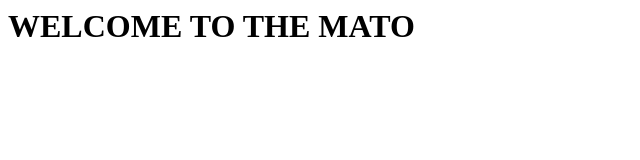
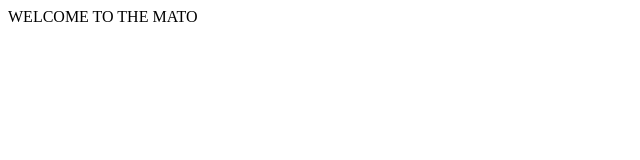
Before and after one commit to WMBLACKOUT/projeto1, a plain HTML site: page index.html in a window 1280 px wide. Shown: the whole page, without its empty margins (0-640 px from the left). Drawn offline with Linux system fonts and the light colour scheme.

Commit message:
Update index.html

```diff
--- a/index.html
+++ b/index.html
@@ -5,5 +5,6 @@
 </head>
 <body>
 
-  <h1> WELCOME TO THE MATO</h1>
+  <p> WELCOME TO THE MATO</p>
+
 </body>
```
